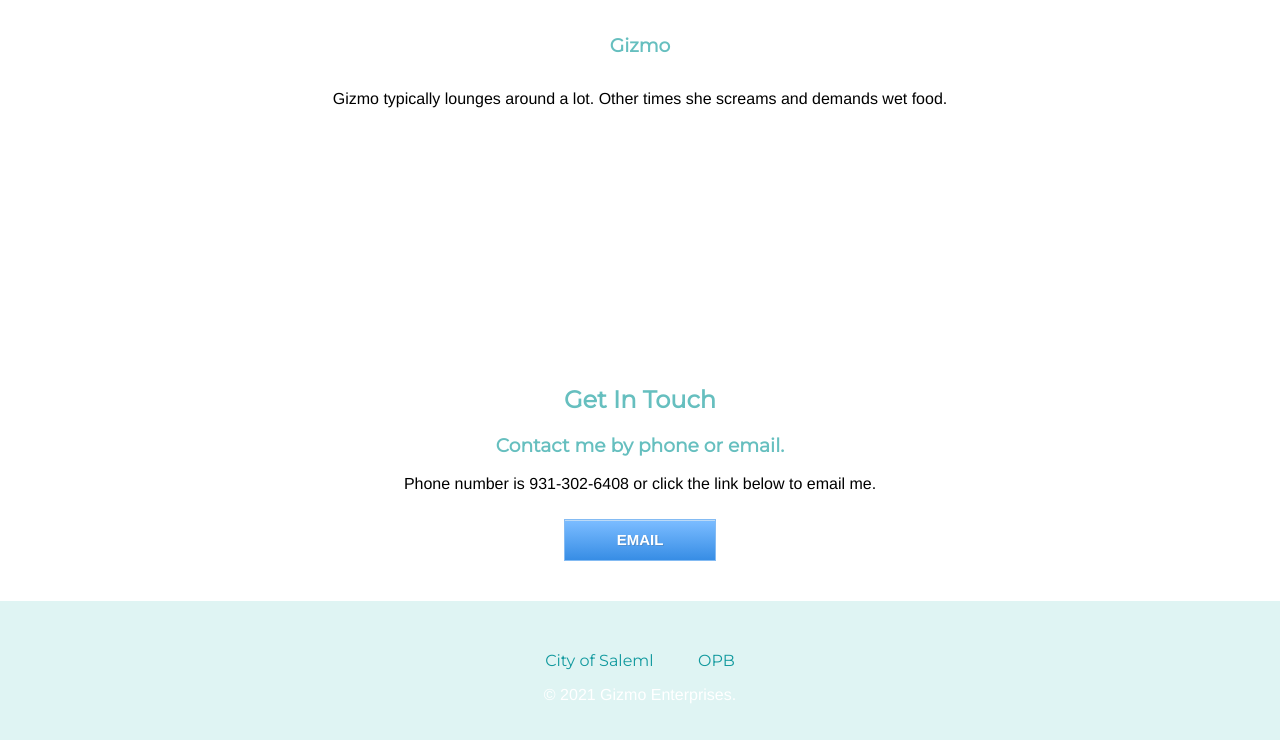
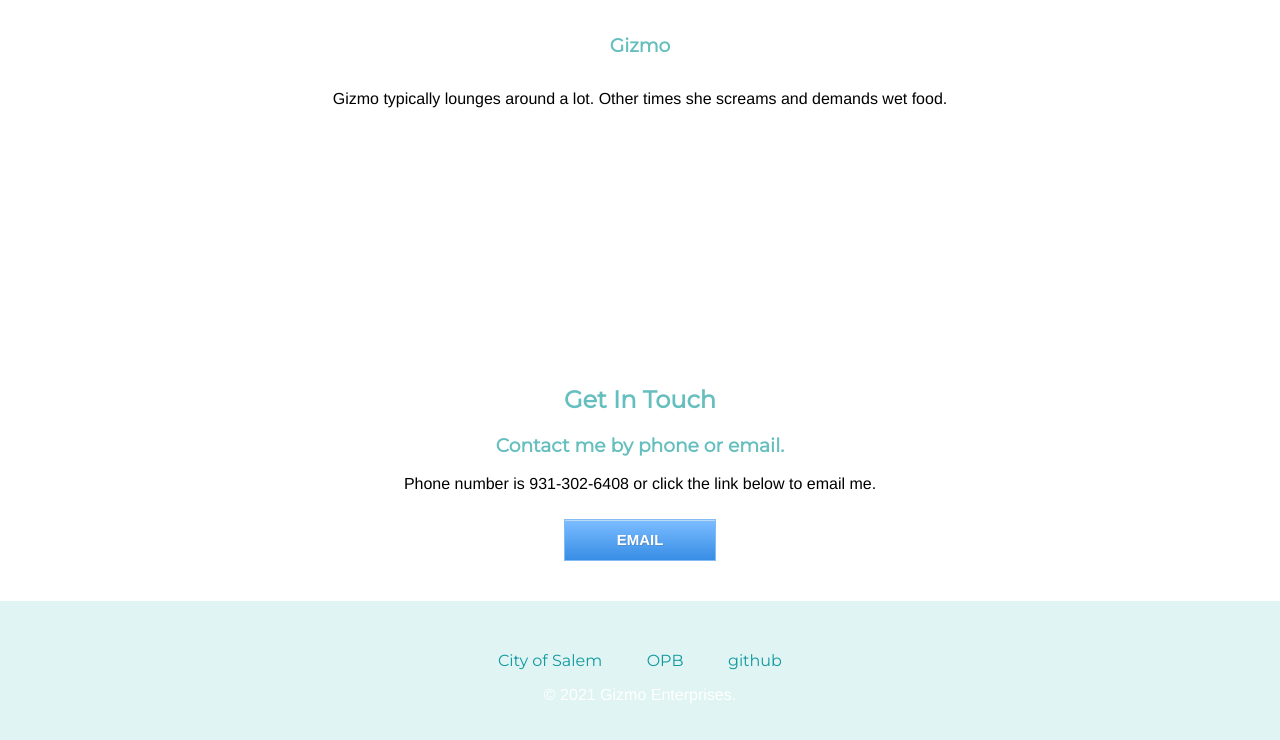
Before and after one commit to JohnPaulAyers/JohnPaulAyers.github.io, a plain HTML site: page index.html in a window 1280 px wide. Shown: the part 3458-4198 px from the top of the page. Drawn offline with Linux system fonts and the light colour scheme.

Commit message:
Update index.html

```diff
--- a/index.html
+++ b/index.html
@@ -97,8 +97,9 @@
 
 
     <div class="bottom-container">
-      <a class="footer-link" href="https://www.cityofsalem.net//">City of Saleml</a>
+      <a class="footer-link" href="https://www.cityofsalem.net//">City of Salem</a>
       <a class="footer-link" href="https://www.opb.org/">OPB</a>
+      <a class="footer-link" href="https://www.github.com/">github</a>
 
       <p class= "copyright">© 2021 Gizmo Enterprises.</p>
     </div>
```
